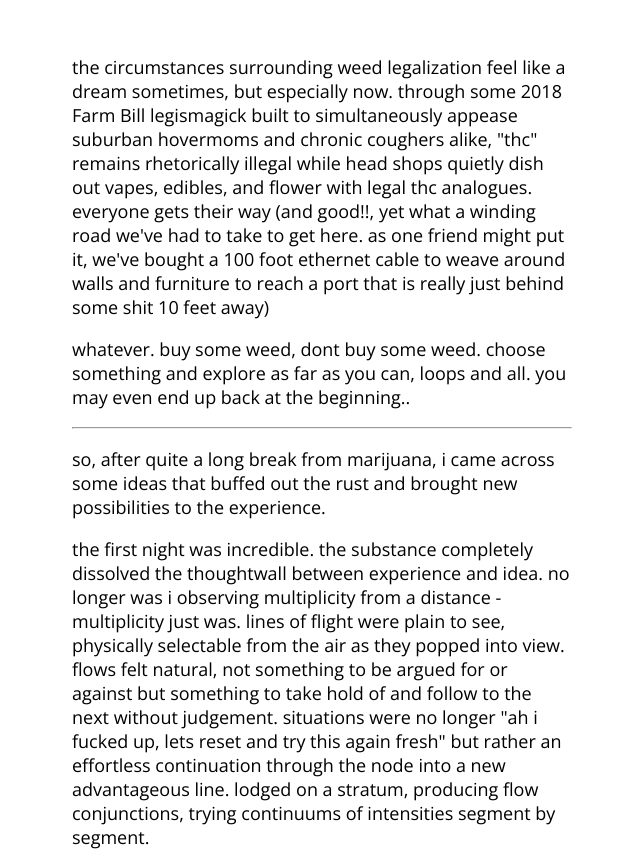
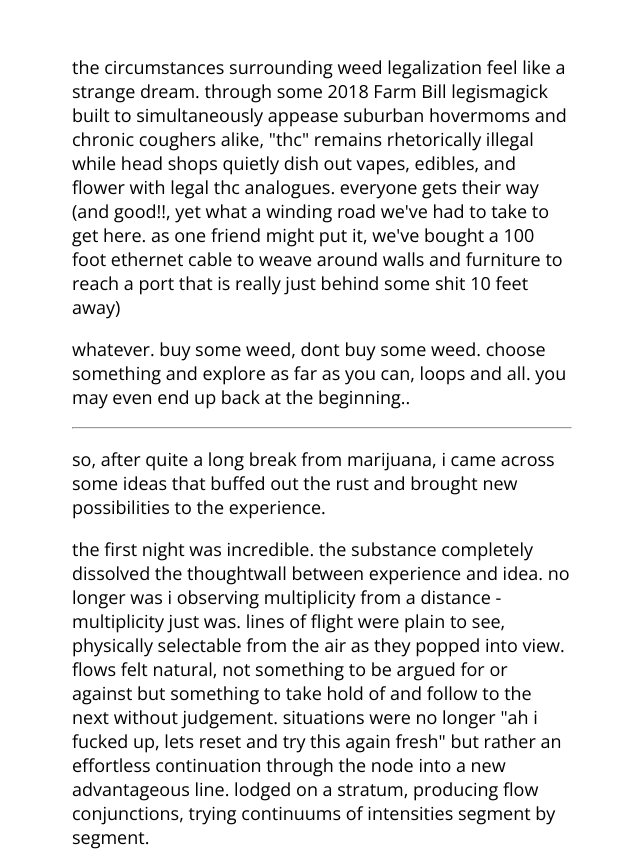
Before and after one commit to jgchk/jgchk.github.io, a plain HTML site: page index.html in a window 1280 px wide. Shown: the part 171-1023 px from the top of the page, without its empty margins (318-958 px from the left). Drawn offline with nearby package versions, Linux system fonts and the light colour scheme.

Commit message:
update text

```diff
--- a/index.html
+++ b/index.html
@@ -26,15 +26,15 @@
   <body>
     <main>
       <p>
-        the circumstances surrounding weed legalization feel like a dream
-        sometimes, but especially now. through some 2018 Farm Bill legismagick
-        built to simultaneously appease suburban hovermoms and chronic coughers
-        alike, "thc" remains rhetorically illegal while head shops quietly dish
-        out vapes, edibles, and flower with legal thc analogues. everyone gets
-        their way (and good!!, yet what a winding road we've had to take to get
-        here. as one friend might put it, we've bought a 100 foot ethernet cable
-        to weave around walls and furniture to reach a port that is really just
-        behind some shit 10 feet away)
+        the circumstances surrounding weed legalization feel like a strange
+        dream. through some 2018 Farm Bill legismagick built to simultaneously
+        appease suburban hovermoms and chronic coughers alike, "thc" remains
+        rhetorically illegal while head shops quietly dish out vapes, edibles,
+        and flower with legal thc analogues. everyone gets their way (and
+        good!!, yet what a winding road we've had to take to get here. as one
+        friend might put it, we've bought a 100 foot ethernet cable to weave
+        around walls and furniture to reach a port that is really just behind
+        some shit 10 feet away)
       </p>
 
       <p>
```
